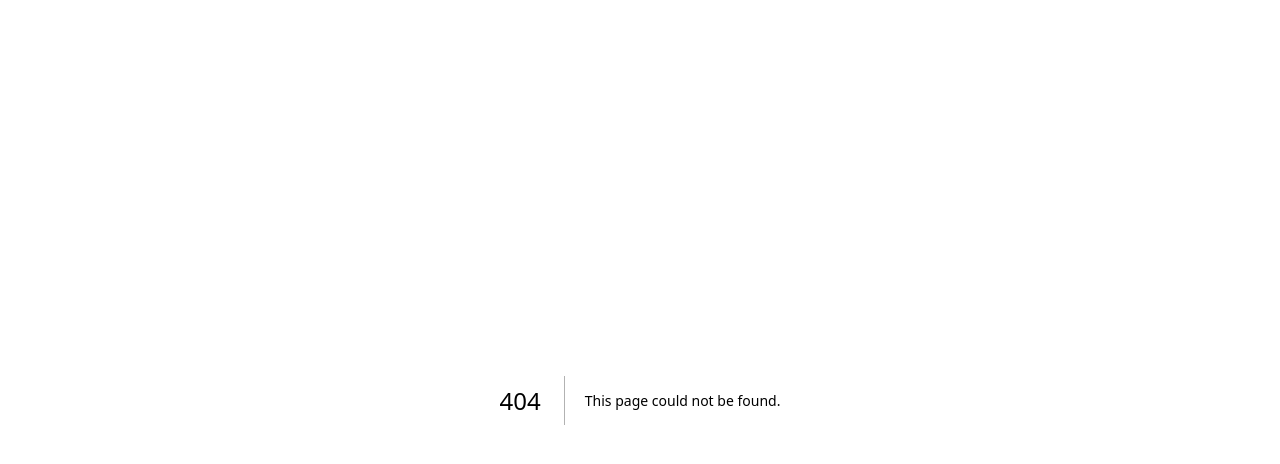
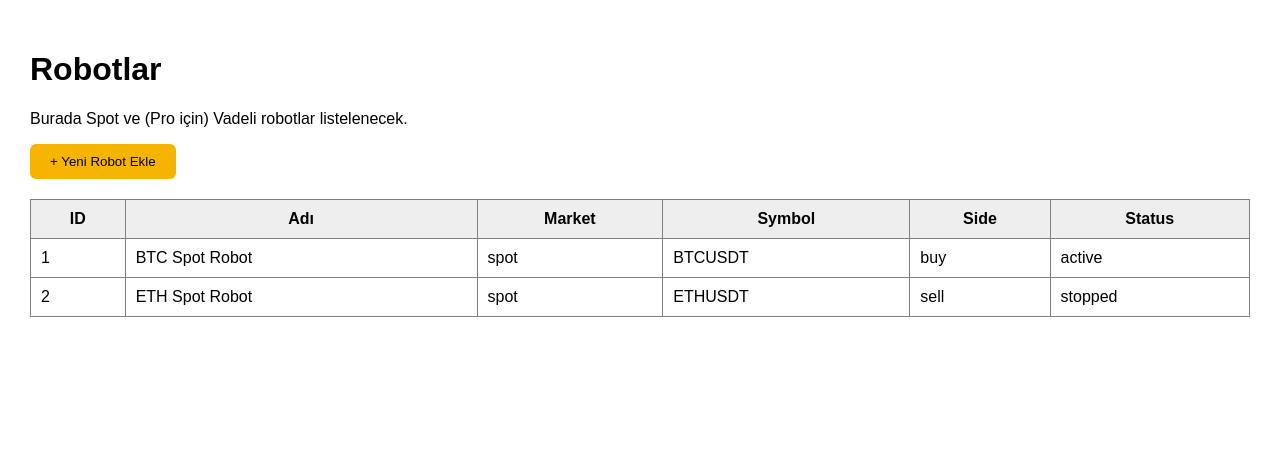
Before and after one commit to itnoyabilisim-commits/BINNBOT, a Next.js app in the folder apps/web/: page /robots in a window 1280 px wide. Before the commit this address had no page. Shown: the top 464 px of the page. Built offline with nearby package versions, Linux system fonts and the light colour scheme.

Commit message:
Create robots.js

```diff
--- /dev/null
+++ b/apps/web/pages/robots.js
@@ -0,0 +1,68 @@
+// apps/web/pages/robots.js
+import { useState } from "react";
+
+export default function Robots() {
+  const [robots, setRobots] = useState([
+    { id: "1", name: "BTC Spot Robot", market: "spot", symbol: "BTCUSDT", side: "buy", status: "active" },
+    { id: "2", name: "ETH Spot Robot", market: "spot", symbol: "ETHUSDT", side: "sell", status: "stopped" }
+  ]);
+
+  function addDummyRobot() {
+    const newRobot = {
+      id: Date.now().toString(),
+      name: "Yeni Robot",
+      market: "spot",
+      symbol: "BNBUSDT",
+      side: "buy",
+      status: "active"
+    };
+    setRobots([...robots, newRobot]);
+  }
+
+  return (
+    <div style={{ padding: "30px", fontFamily: "sans-serif" }}>
+      <h1>Robotlar</h1>
+      <p>Burada Spot ve (Pro için) Vadeli robotlar listelenecek.</p>
+
+      <button
+        onClick={addDummyRobot}
+        style={{
+          background: "#F4B400",
+          color: "#000",
+          border: "none",
+          padding: "10px 20px",
+          borderRadius: "6px",
+          cursor: "pointer",
+          marginBottom: "20px"
+        }}
+      >
+        + Yeni Robot Ekle
+      </button>
+
+      <table border="1" cellPadding="10" style={{ borderCollapse: "collapse", width: "100%" }}>
+        <thead>
+          <tr style={{ background: "#eee" }}>
+            <th>ID</th>
+            <th>Adı</th>
+            <th>Market</th>
+            <th>Symbol</th>
+            <th>Side</th>
+            <th>Status</th>
+          </tr>
+        </thead>
+        <tbody>
+          {robots.map(r => (
+            <tr key={r.id}>
+              <td>{r.id}</td>
+              <td>{r.name}</td>
+              <td>{r.market}</td>
+              <td>{r.symbol}</td>
+              <td>{r.side}</td>
+              <td>{r.status}</td>
+            </tr>
+          ))}
+        </tbody>
+      </table>
+    </div>
+  );
+}
```
